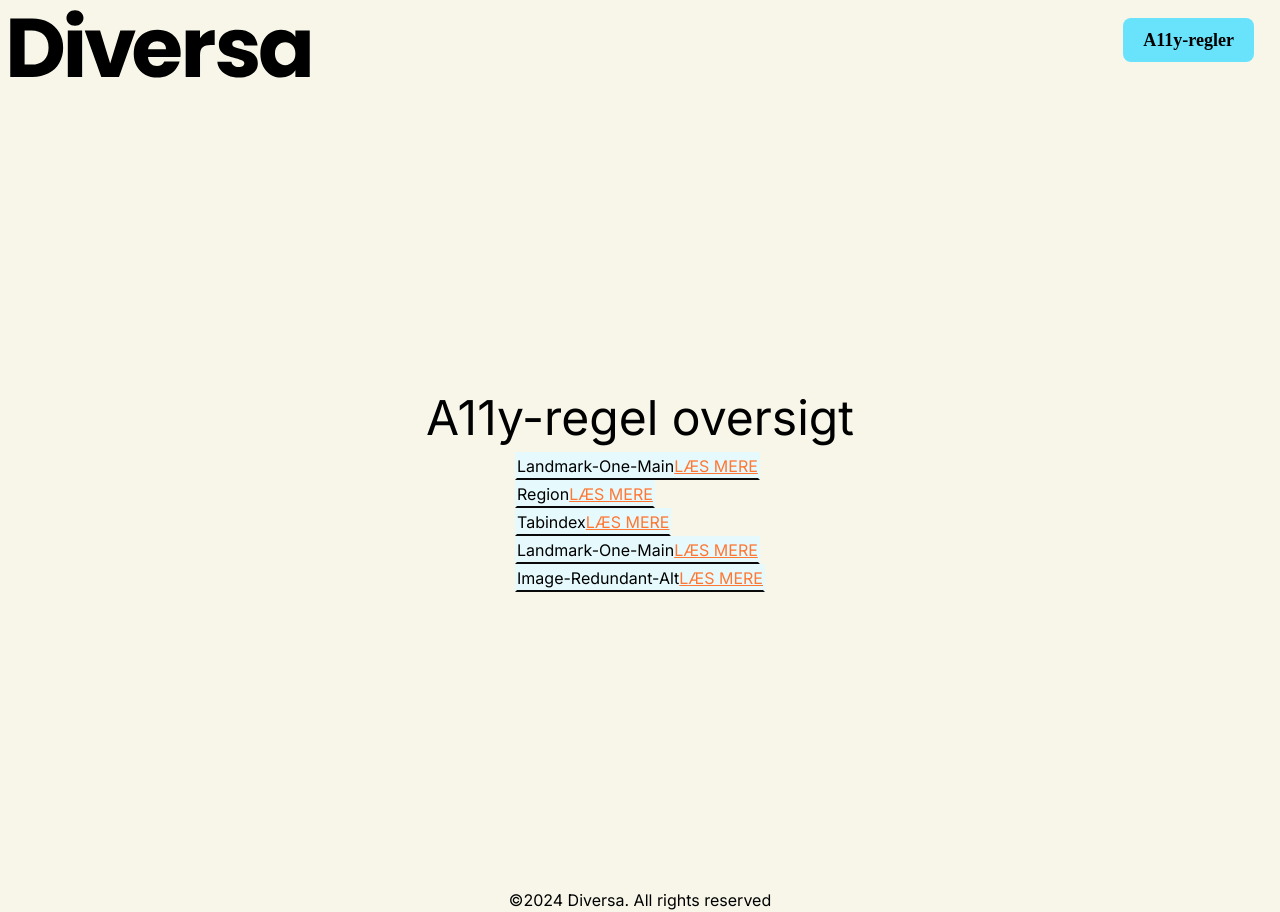
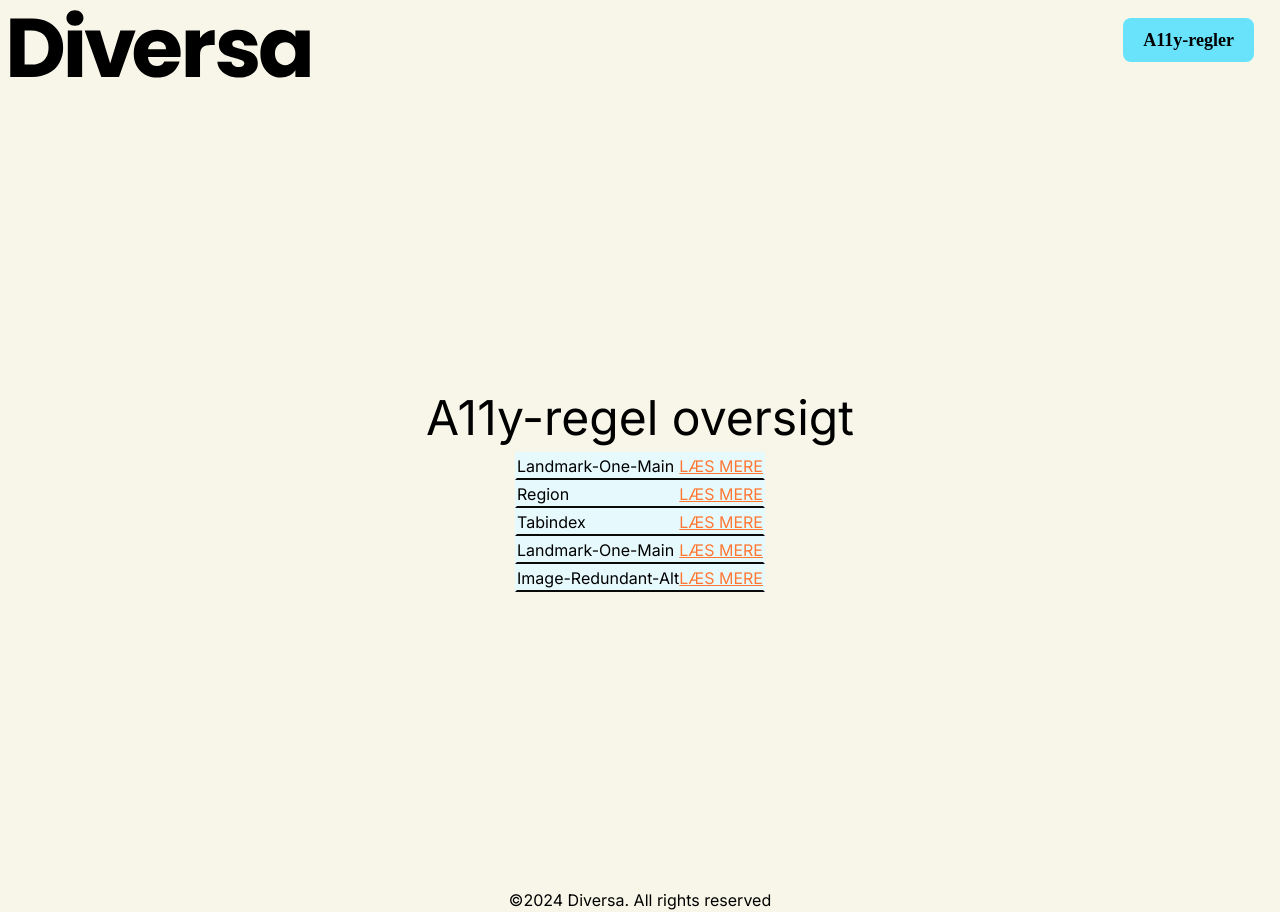
Before and after one commit to emmalarsen1/a11y_diversa, a Next.js app: page /regeloversigt in a window 1280 px wide. Built offline with nearby package versions, Linux system fonts and the light colour scheme.

Commit message:
mere styling

```diff
--- a/src/app/regeloversigt/page.jsx
+++ b/src/app/regeloversigt/page.jsx
@@ -7,14 +7,14 @@ function page() {
     <>
       <section class="flex flex-col justify-center items-center h-lvh">
         <h1 class="text-5xl m-2.5">A11y-regel oversigt</h1>
-        <article class="">
+        <article className="flex flex-col">
           {reglerData.map((data) => (
-            <p class="flex place-self-start box-border border-2 bg-turquoise-00 border-transparent border-b-neutral-950 capitalize" key={data.id}>
-              {data.id}{" "}
-              <Link class="text-[#FF7733] underline uppercase" href={`/rules/${data.id}`}>
+            <div class="flex justify-between box-border border-2 bg-turquoise-00 border-transparent border-b-neutral-950" key={data.id}>
+              <p class="flex capitalize">{data.id} </p>
+              <Link class="text-[#FF7733] flex underline uppercase" href={`/rules/${data.id}`}>
                 Læs mere
               </Link>
-            </p>
+            </div>
           ))}
         </article>
       </section>
--- a/src/app/results/page.jsx
+++ b/src/app/results/page.jsx
@@ -41,26 +41,26 @@ export default async function Page() {
       </section>
       <section>
         <p class="text-base lg:text-xl font-bold">Problemer: {data.violations.length}</p>
-        {violations.map((oneViolation) => {
-          return (
-            <section key={oneViolation.id} class="gap-y-12">
-              <div class="flex gap-3 box-border p-4 border-2 bg-turquoise-00 border-transparent border-b-neutral-950 ">
+        <article className="flex flex-col">
+          {violations.map((oneViolation) => {
+            return (
+              <div key={oneViolation.id} class="flex justify-between box-border border-2 bg-turquoise-00 border-transparent border-b-neutral-950">
                 <div>
                   <p class="capitalize">{oneViolation.id}</p>
                   <p className={`capitalize`} style={{ color: severityMapping[oneViolation.impact].color }}>
                     {oneViolation.impact}
                   </p>
                 </div>
-                <div class="flex content-end">
-                  <p class="text-orange-70">
+                <div class="flex items-center">
+                  <p class="text-orange-70 underline">
                     {" "}
                     <Link href={`/rules/${oneViolation.id}`}>LÆS MERE</Link>
                   </p>
                 </div>
               </div>
-            </section>
-          );
-        })}
+            );
+          })}
+        </article>
       </section>
     </main>
   );
```
